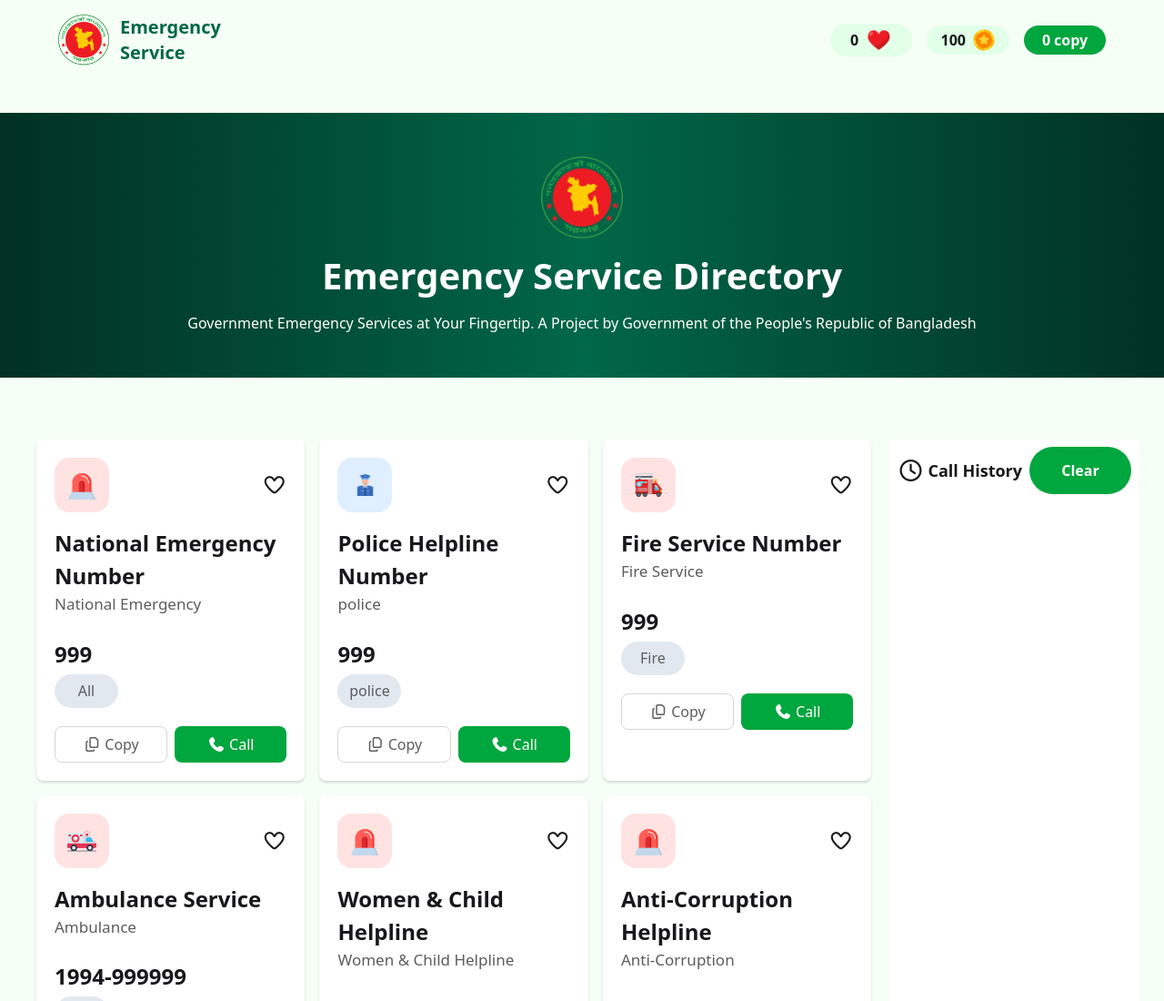
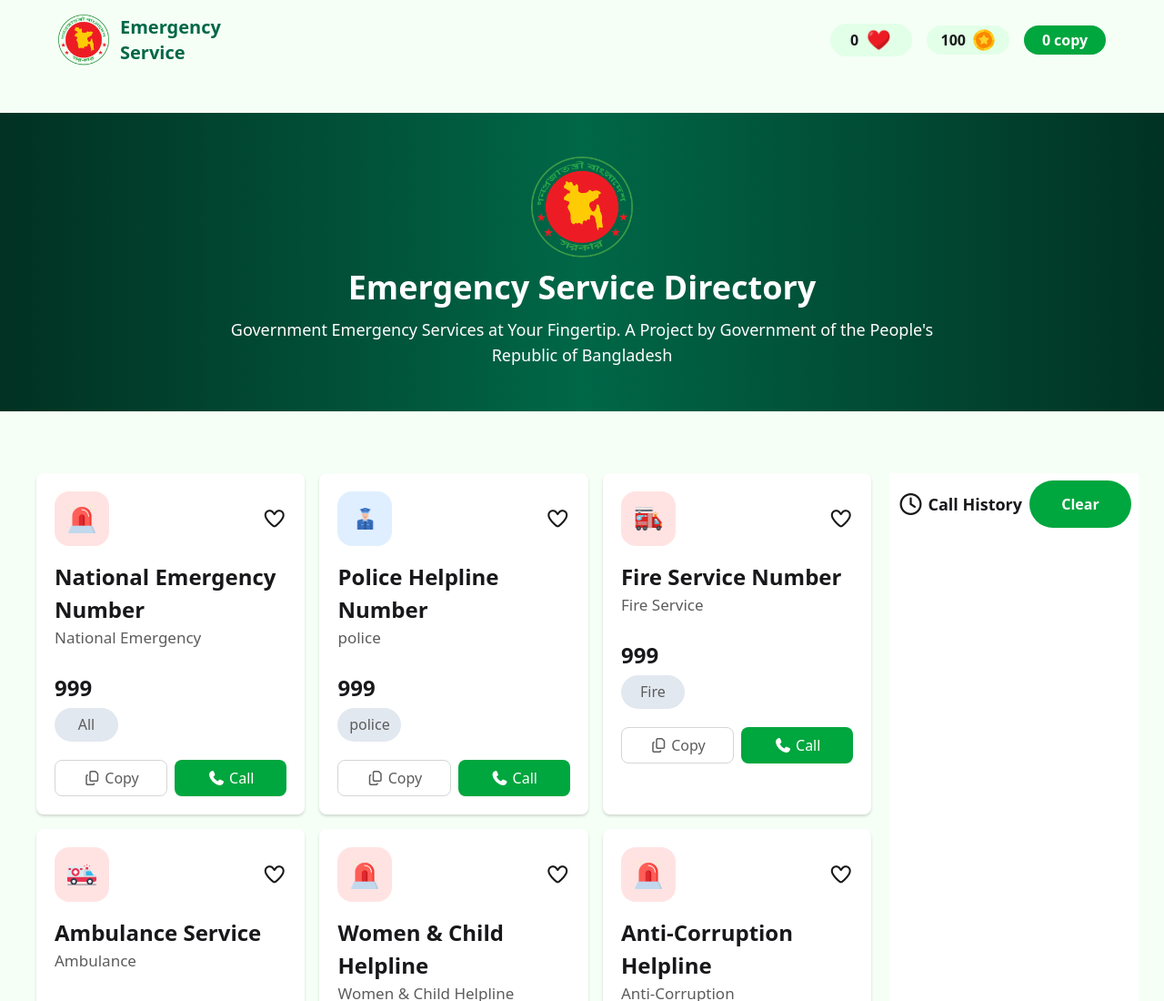
Before and after one commit to rasel701/App-Emergency-Hotline, a plain HTML site: page index.html in a window 1280 px wide. Shown: the top 1100 px of the page at 91% size. Drawn offline with nearby package versions, Linux system fonts and the light colour scheme.

Commit message:
banner section response

```diff
--- a/index.html
+++ b/index.html
@@ -60,13 +60,26 @@
     </nav>
 
     <section
-      class="bg-gradient-to-r from-[#013122] via-[#006747] to-[#013223] text-center flex justify-center items-center flex-col py-12 mt-9 gap-3"
+      class="banner bg-gradient-to-r from-[#013122] via-[#006747] to-[#013223] text-center w-full flex flex-col justify-center items-center py-12 mt-9 gap-3 px-4 sm:px-6 lg:px-12 box-border overflow-hidden"
     >
-      <img class="w-[90px] h-[91px]" src="assets/logo.png" alt="" />
-      <h2 class="text-xl text-white font-bold lg:text-[40px] w-full">
+      <!-- Logo -->
+      <img
+        class="w-20 h-20 sm:w-24 sm:h-24 lg:w-28 lg:h-28"
+        src="assets/logo.png"
+        alt="Logo"
+      />
+
+      <!-- Heading -->
+      <h2
+        class="text-lg sm:text-2xl lg:text-4xl text-white font-bold max-w-[90%] sm:max-w-[600px] lg:max-w-[800px]"
+      >
         Emergency Service Directory
       </h2>
-      <p class="text-white">
+
+      <!-- Paragraph -->
+      <p
+        class="text-sm sm:text-base lg:text-lg text-white max-w-[90%] sm:max-w-[600px] lg:max-w-[800px]"
+      >
         Government Emergency Services at Your Fingertip. A Project by Government
         of the People's Republic of Bangladesh
       </p>
```
